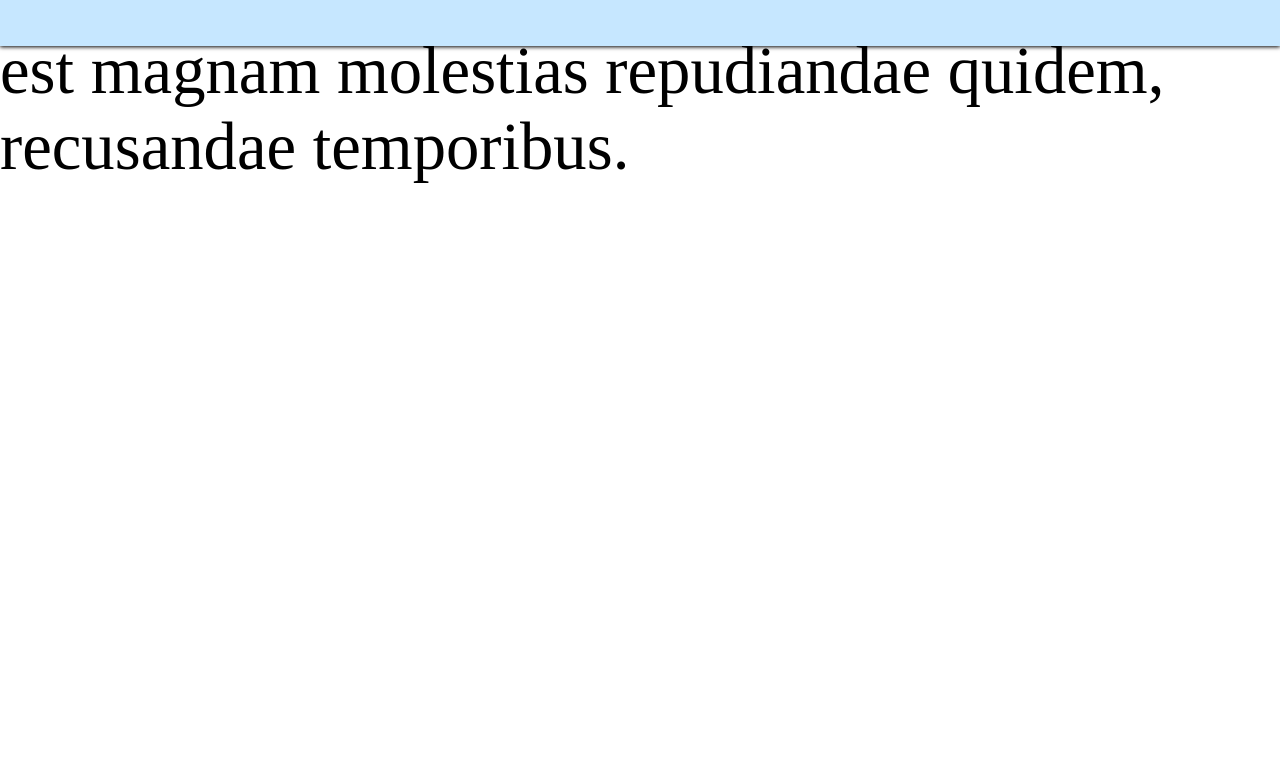
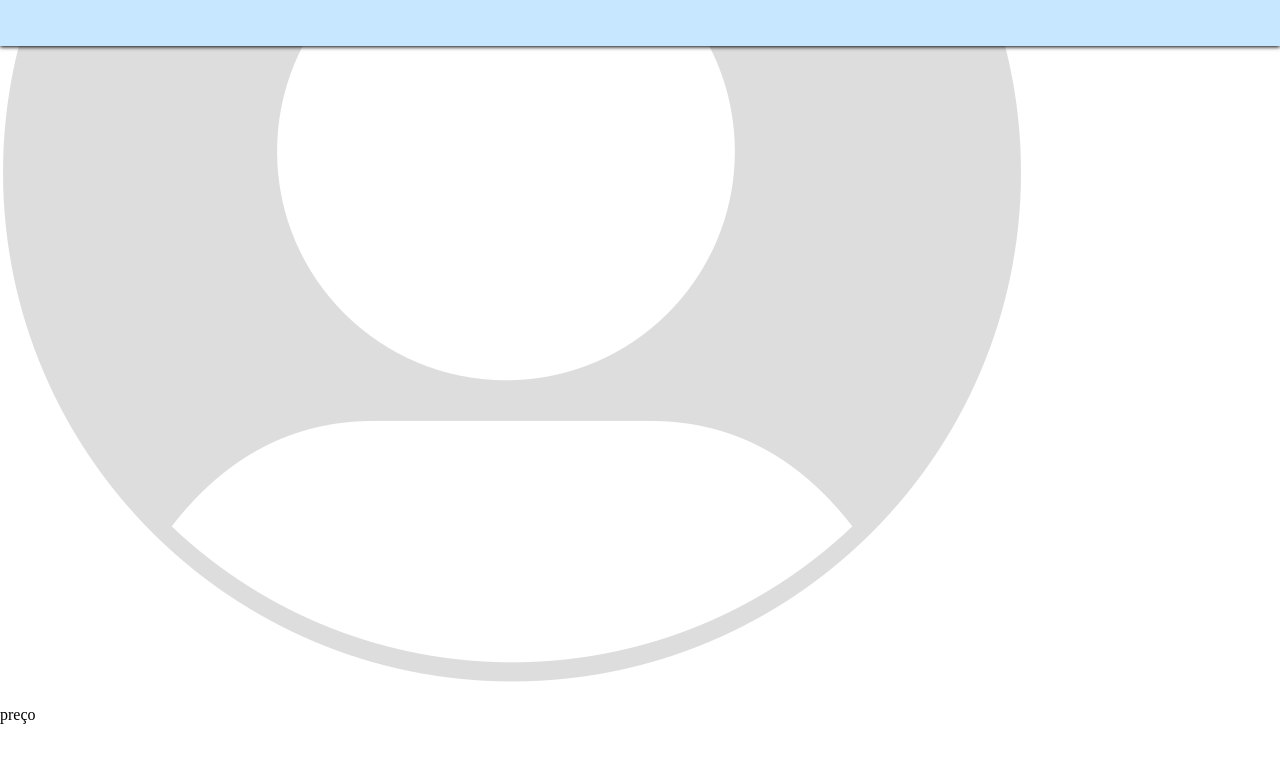
Before and after one commit to joao-the-carvalho/VenturusAcolhe-Mais, a plain HTML site: page front/Encontrar/index.htm in a window 1280 px wide. Shown: the part 754-1516 px from the top of the page. Before the commit the page ends 1053 px from the top, so only its background shows below. Drawn offline with nearby package versions, Linux system fonts and the light colour scheme; a script that the page names is missing.

Commit message:
Update index.htm

```diff
--- a/front/Encontrar/index.htm
+++ b/front/Encontrar/index.htm
@@ -55,7 +55,20 @@
                 </form>
             </div>
         </div>
-        <p class="test">Lorem ipsum dolor sit amet consectetur adipisicing elit. Aperiam voluptatum fugiat maiores dicta nemo fugit itaque reprehenderit sapiente beatae suscipit accusamus error porro est magnam molestias repudiandae quidem, recusandae temporibus.</p>
+        <div class="subfiltro">
+            <div class="psicologo">
+                <div class="psipfpframe2">
+                    <div class="psipfpframe3">
+                        <div class="psipfpframe">
+                            <img src="..\Imagens\nopfp.png">
+                        </div>
+                    </div>
+                    <div class="psiprecoframe">
+                        <p>preço</p>
+                    </div>
+                </div>
+            </div>
+        </div>
     </main>
     <footer></footer>
 </body>
```
